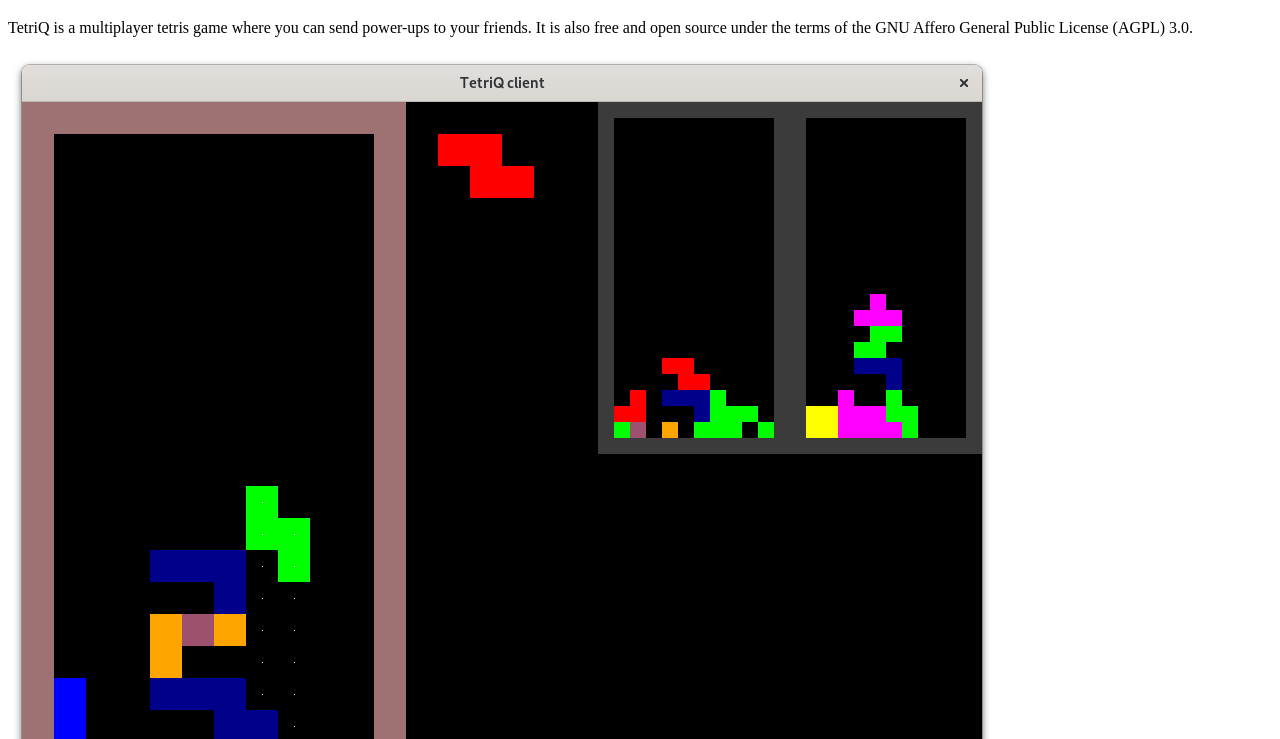
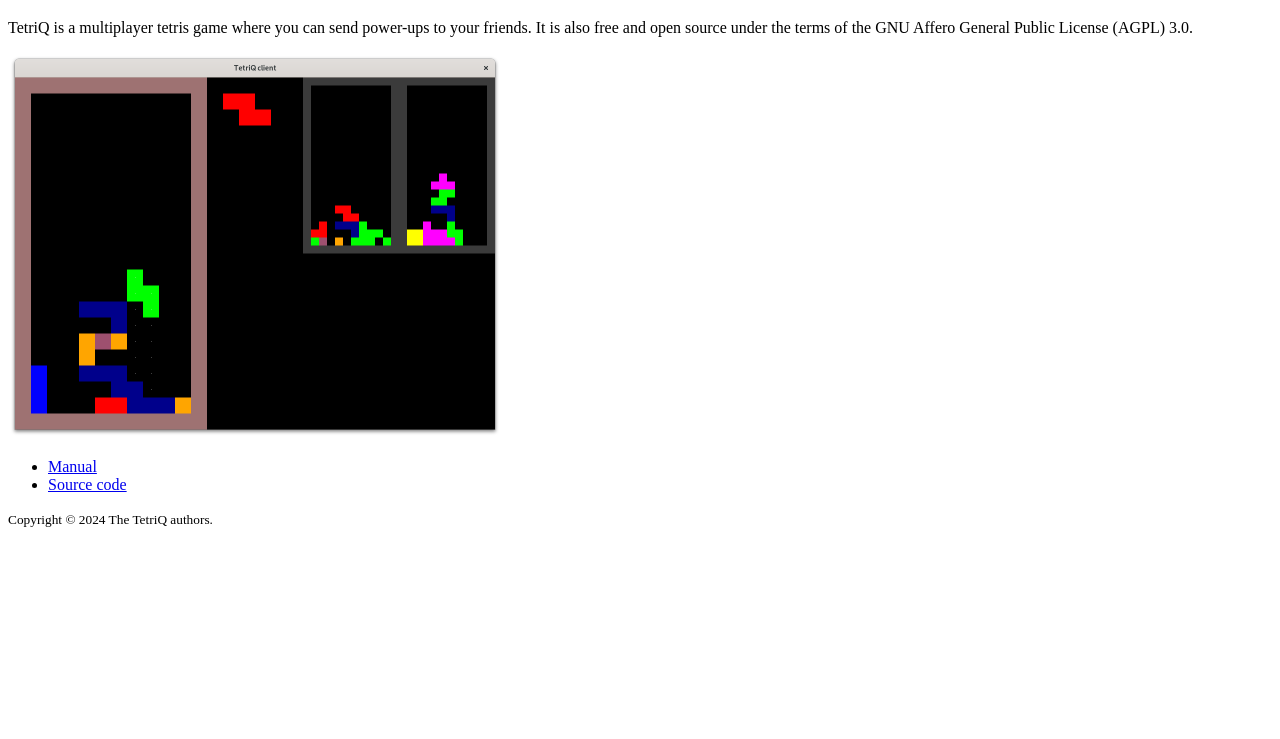
Before and after one commit to TetriQ/website, a plain HTML site: page www/index.html in a window 1280 px wide. Shown: the part 61-800 px from the top of the page. Drawn offline with Linux system fonts and the light colour scheme.

Commit message:
fix encoding and half image size

```diff
--- a/www/index.html
+++ b/www/index.html
@@ -8,6 +8,7 @@ SPDX-License-Identifier: AGPL-3.0-or-later
 <html>
   <head>
     <title>TetriQ</title>
+    <meta charset="utf-8">
     <meta name="description" content="FOSS multiplayer tetris game for Linux with cool power-ups.">
   </head>
   <body>
@@ -15,7 +16,7 @@ SPDX-License-Identifier: AGPL-3.0-or-later
     <p>
       TetriQ is a multiplayer tetris game where you can send power-ups to your friends. It is also free and open source under the terms of the GNU Affero General Public License (AGPL) 3.0.
     </p>
-    <img src="game-screenshot.png" alt="Game screenshot">
+    <img src="game-screenshot.png" alt="Game screenshot" height="385px">
     <ul>
       <li><a href="/manual">Manual</a></li>
       <li><a href="https://github.com/TetriQ/TetriQ">Source code</a></li>
```
